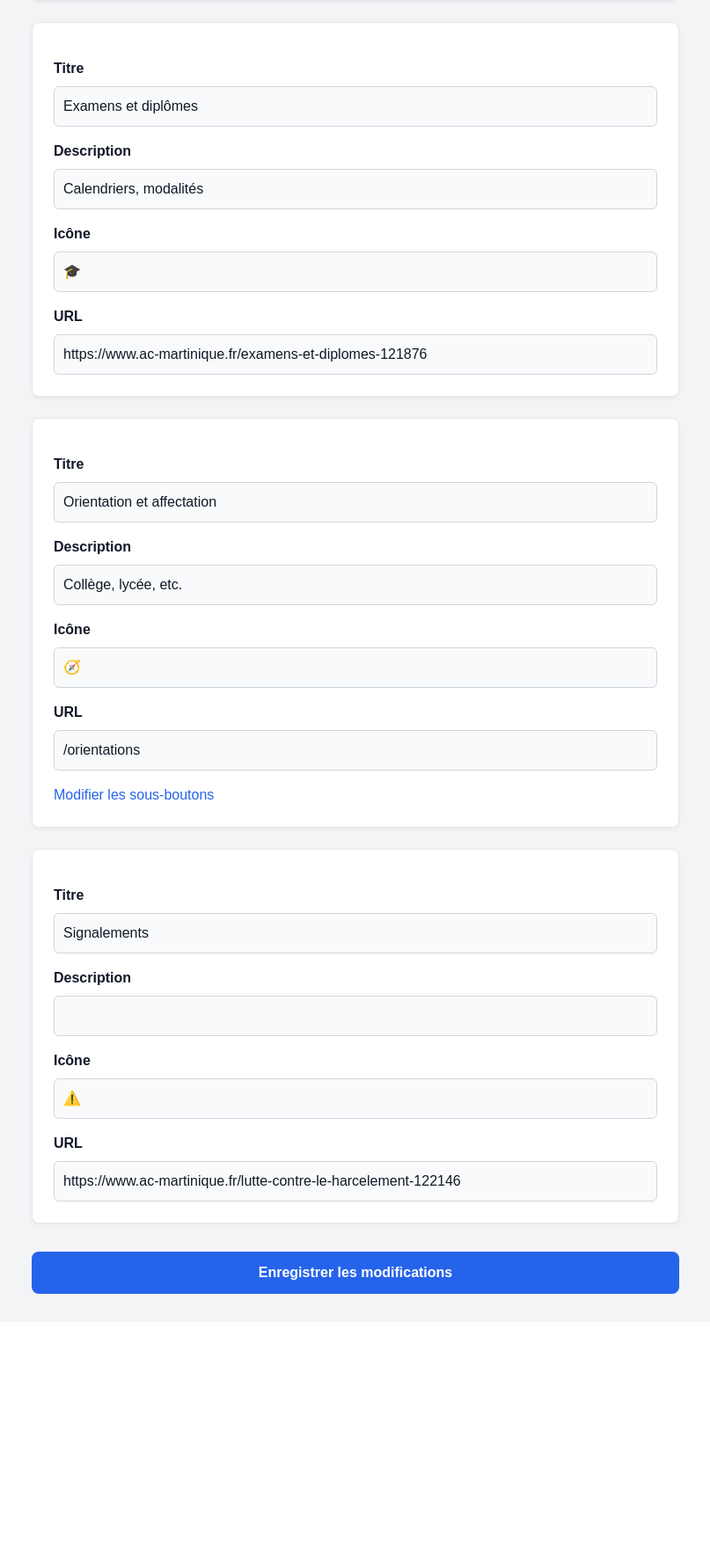
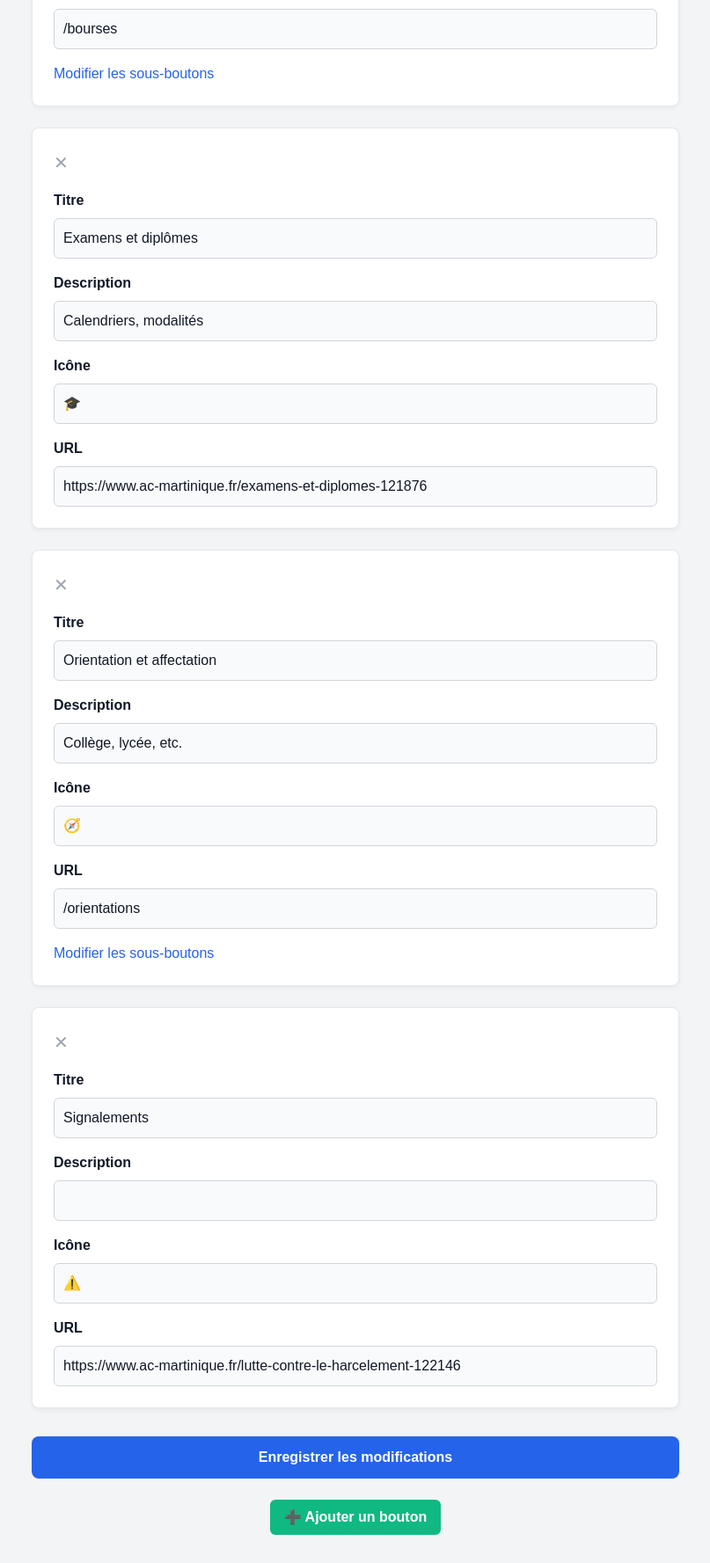
Before and after one commit to Gregory972/projet-lotus, a Laravel app: page /admin in a window 1280 px wide. Shown: the part 1961-3738 px from the top of the page at 88% size, without its empty margins (236-1043 px from the left). Before the commit the page ends 3464 px from the top, so only its background shows below. Run offline with Laravel 12, Linux system fonts and the light colour scheme; data comes from the database, SQL or seed files in the repository; style sheets or scripts are compiled from the project's sources; parts of the project's set-up code (start-up, migrations or seed data) failed here and were passed over.

Commit message:
add and delete method

```diff
--- a/app/Http/Controllers/AdminController.php
+++ b/app/Http/Controllers/AdminController.php
@@ -5,6 +5,7 @@ namespace App\Http\Controllers;
 use Illuminate\Http\Request;
 use Illuminate\Support\Facades\File;
 use App\Models\Button;
+use App\Models\SubButton;
 
 class AdminController extends Controller
 {
@@ -31,4 +32,49 @@ class AdminController extends Controller
 
         return redirect()->route('admin.buttons.edit')->with('success', 'Mise à jour réussie !');
     }
+
+    public function createDefaultButton()
+    {
+        Button::create([
+            'title' => 'Nouveau bouton',
+            'section' => 'nouveau-bouton',
+            'desc' => 'Description par défaut',
+            'icon' => '🔗',
+            'url' => '/lien-par-defaut',
+        ]);
+
+        return redirect()->back()->with('success', 'Un nouveau bouton a été ajouté avec des valeurs par défaut.');
+    }
+
+    public function createDefaultSubButton($section)
+    {
+        SubButton::create([
+            'button_id' => Button::where('section', $section)->first()->id,
+            'title' => 'Nouveau sous-bouton',
+            'section' => $section,
+            'desc' => 'Description par défaut',
+            'icon' => '🔗',
+            'url' => '/lien-par-defaut',
+        ]);
+
+        return redirect()->back()->with('success', 'Un nouveau sous-bouton a été ajouté avec des valeurs par défaut.');
+    }
+
+    public function destroy($id)
+    {
+        $button = Button::findOrFail($id);
+        $button->delete();
+
+        return redirect()->back()->with('success', 'Le bouton a été supprimé avec succès.');
+    }
+
+    public function destroySub($id)
+    {
+        $button = SubButton::findOrFail($id);
+        $button->delete();
+
+        return redirect()->back()->with('success', 'Le bouton a été supprimé avec succès.');
+    }
+
+
 }
--- a/app/Models/Button.php
+++ b/app/Models/Button.php
@@ -8,6 +8,7 @@ class Button extends Model
 {
     protected $fillable = [
         'title',
+        'section',
         'desc',
         'icon',
         'url',
--- a/app/Models/SubButton.php
+++ b/app/Models/SubButton.php
@@ -7,7 +7,7 @@ use Illuminate\Database\Eloquent\Model;
 class SubButton extends Model
 {
     //
-    protected $fillable = ['section', 'title', 'desc', 'icon', 'url'];
+    protected $fillable = ['button_id', 'section', 'title', 'desc', 'icon', 'url'];
 
     public function button()
     {
--- a/resources/css/edit.css
+++ b/resources/css/edit.css
@@ -131,3 +131,50 @@
     font-size: 1rem;
   }
 }
+
+
+.edit-buttons-secondary {
+  background-color: #10b981; /* vert émeraude */
+  color: white;
+  font-weight: 600;
+  padding: 0.5rem 1rem;
+  border: none;
+  border-radius: 0.375rem;
+  cursor: pointer;
+  transition: background-color 0.2s ease;
+}
+
+.edit-buttons-secondary:hover {
+  background-color: #059669;
+}
+
+.edit-button-card {
+  position: relative;
+  /* les autres styles déjà présents */
+}
+
+.edit-buttons-delete-form {
+  position:relative;
+  top: 0rem;
+  right: 0rem;
+}
+
+.edit-buttons-delete-button {
+  background: transparent;
+  border: none;
+  color: #9ca3af;
+  font-size: 1.25rem;
+  cursor: pointer;
+  transition: color 0.2s ease;
+}
+
+.edit-buttons-delete-button:hover {
+  color: #ef4444; /* rouge clair */
+}
+
+.add-button-form {
+  display: flex;
+  justify-content: center;
+  align-items: center;
+  margin-top: 1.5rem;
+}
--- a/resources/views/admin/buttons.blade.php
+++ b/resources/views/admin/buttons.blade.php
@@ -29,6 +29,13 @@
 
       @foreach ($buttons as $button)
         <div class="edit-button-card">
+            <form method="POST" action="{{ route('admin.buttons.destroy', $button->id) }}" class="edit-buttons-delete-form" onsubmit="return confirm('Supprimer ce bouton ?');">
+                @csrf
+                @method('DELETE')
+                <button type="submit" class="edit-buttons-delete-button" title="Supprimer">
+                    ✕
+                </button>
+            </form>
             <input type="hidden" name="buttons[{{ $button->id }}][id]" value="{{ $button->id }}">
 
             <label class="edit-buttons-label">Titre</label>
@@ -58,6 +65,14 @@
       <button type="submit" class="edit-buttons-submit">
         Enregistrer les modifications
       </button>
+
+
+    </form>
+    <form method="POST" action="{{ route('admin.buttons.create.default') }}" class="add-button-form">
+        @csrf
+        <button type="submit" class="edit-buttons-secondary">
+            ➕ Ajouter un bouton
+        </button>
     </form>
   </div>
 </body>
--- a/routes/web.php
+++ b/routes/web.php
@@ -27,3 +27,19 @@ Route::post('/admin/update', [AdminController::class, 'update'])->name('admin.bu
 // Admin - Sous-boutons
 Route::get('/admin/subbuttons/{section}', [SubButtonController::class, 'edit'])->name('admin.subbuttons.edit');
 Route::post('/admin/subbuttons/{section}', [SubButtonController::class, 'update'])->name('admin.subbuttons.update');
+
+// Admin - Nouveau Bouton
+Route::get('/admin/buttons/create-default', [AdminController::class, 'createDefaultButton'])->name('admin.buttons.create.default');
+Route::post('/admin/buttons/create-default', [AdminController::class, 'createDefaultButton'])->name('admin.buttons.create.default');
+
+// Admin - Suppression d'un bouton
+Route::get('/admin/buttons/{id}', [AdminController::class, 'destroy'])->name('admin.buttons.destroy');
+Route::delete('/admin/buttons/{id}', [AdminController::class, 'destroy'])->name('admin.buttons.destroy');
+
+// Admin - Nouveau Sous-Bouton
+Route::get('/admin/subButtons/create-default/{section}', [AdminController::class, 'createDefaultSubButton'])->name('admin.subButtons.create.default');
+Route::post('/admin/subButtons/create-default/{section}', [AdminController::class, 'createDefaultSubButton'])->name('admin.subButtons.create.default');
+
+// Admin - Suppression d'un sous-bouton
+Route::get('/admin/subButtons/{id}', [AdminController::class, 'destroySub'])->name('admin.subButtons.destroy');
+Route::delete('/admin/subButtons/{id}', [AdminController::class, 'destroySub'])->name('admin.subButtons.destroy');
```
Also changed, not shown: resources/views/admin/subbuttons.blade.php (+13 -0 lines). Lines whose indentation alone changed are shown as unchanged.
